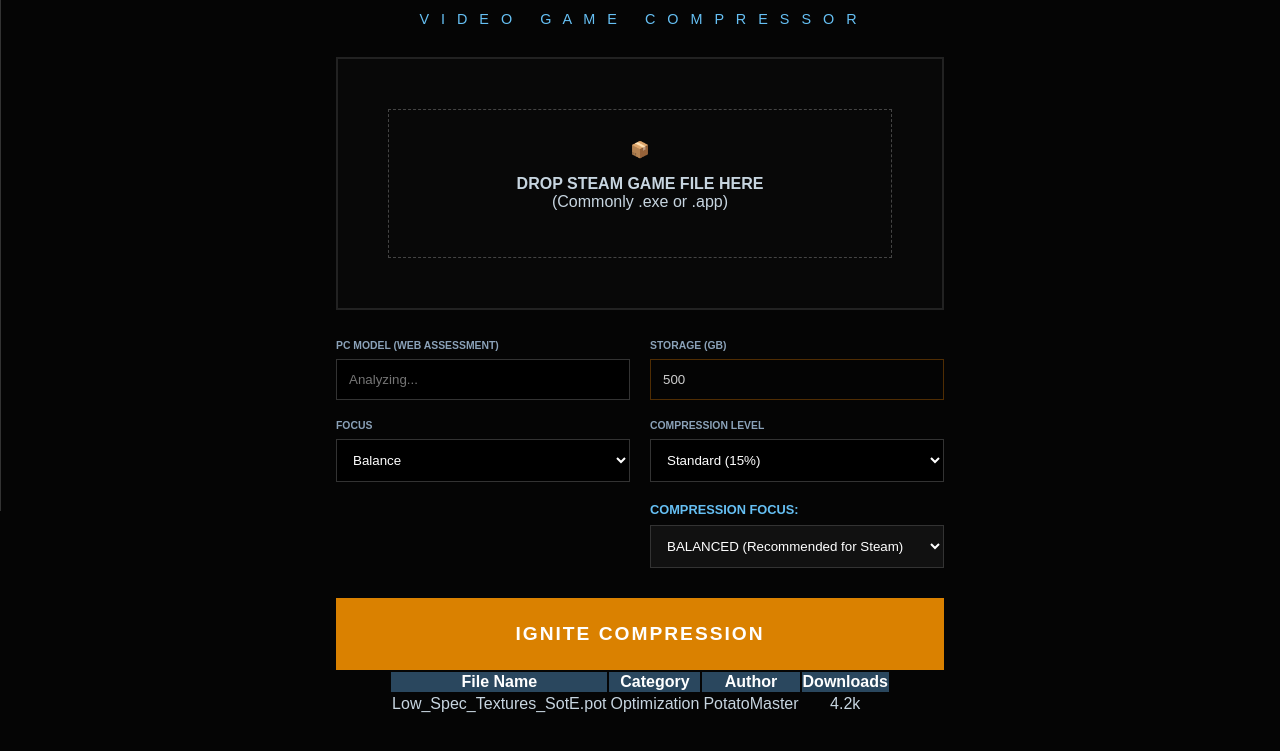
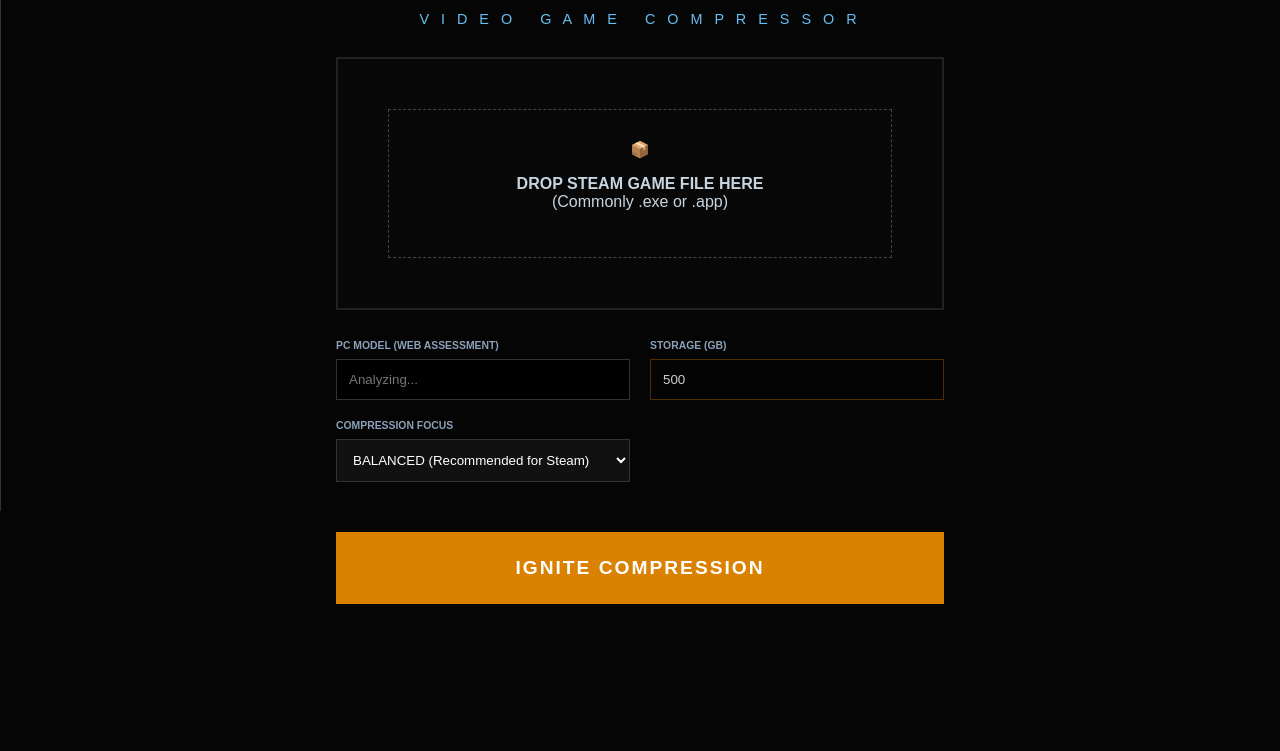
Before and after one commit to Joshua-D-03/HotPotato, a plain HTML site: page index.html in a window 1280 px wide. Shown: the part 289-1040 px from the top of the page. After the commit the page ends 933 px from the top, so only its background shows below. Drawn offline with nearby package versions, Linux system fonts and the light colour scheme.

Commit message:
Update index.html

```diff
--- a/index.html
+++ b/index.html
@@ -50,6 +50,7 @@
         </aside>
 
         <main class="main-content" id="mainContent">
+
             <div id="labPage" class="content-page">
                 <div class="potato-chamber">
                     <div id="potato" class="electric-potato blue-aura">🥔</div>
@@ -74,13 +75,6 @@
                         </div>
                     </div>
 
-                    <div id="progressContainer" class="progress-wrap hidden">
-                        <div class="progress-label">IGNITING CORES... <span id="percentText">0%</span></div>
-                        <div class="progress-track">
-                            <div id="progressBar" class="progress-fill"></div>
-                        </div>
-                    </div>
-
                     <div class="system-options-grid">
                         <div class="field">
                             <label>PC MODEL (WEB ASSESSMENT)</label>
@@ -91,23 +85,7 @@
                             <input type="number" id="storageInput" class="transparent-input" value="500">
                         </div>
                         <div class="field">
-                            <label>FOCUS</label>
-                            <select id="optFocus">
-                                <option value="Balance">Balance</option>
-                                <option value="Performance">Performance</option>
-                                <option value="Quality">Quality</option>
-                            </select>
-                        </div>
-                        <div class="field">
-                            <label>COMPRESSION LEVEL</label>
-                            <select id="compLevel">
-                                <option value="0.15">Standard (15%)</option>
-                                <option value="0.30">Balanced (30%)</option>
-                                <option value="0.65">Extreme (65%)</option>
-                                <option value="0.85">Potato (85%)</option>
-                            </select>
-                           <div class="control-group" style="margin-top: 20px; text-align: left;">
-    <label for="compLevel" style="display: block; margin-bottom: 8px; color: #66c0f4; font-size: 0.8rem; font-weight: bold;">COMPRESSION FOCUS:</label>
+                            <label>COMPRESSION FOCUS</label>
                             <select id="compLevel" style="background: #111; color: white; border: 1px solid #333; padding: 12px; width: 100%; font-family: 'Motiva Sans', sans-serif; cursor: pointer;">
                                 <option value="performance">PERFORMANCE (Fastest / Smallest File)</option>
                                 <option value="balanced" selected>BALANCED (Recommended for Steam)</option>
@@ -115,8 +93,8 @@
                             </select>
                         </div>
                     </div>
-                    </div>
-                    <button id="igniteBtn" class="btn-ignite">IGNITE COMPRESSION</button>
+
+                    <button id="igniteBtn" class="btn-ignite" style="margin-top:20px;">IGNITE COMPRESSION</button>
                 </section>
             </div>
 
@@ -126,45 +104,47 @@
                     <h3 style="color: #66c0f4;">LAST JOB COMPARISON</h3>
                     <div class="chart-flex" style="display: flex; gap: 20px; align-items: flex-end; height: 200px; padding: 20px;">
                         <div id="barBefore" style="background: #333; width: 60px; height: 100%; position: relative;">
-            <span style="position: absolute; top: -25px; width: 100%; text-align: center;">ORIGINAL</span>
+                            <span style="position: absolute; top: -25px; width: 100%; text-align: center; font-size: 0.7rem;">ORIGINAL</span>
                         </div>
                         <div id="barAfter" style="background: var(--orange); width: 60px; height: 40%; position: relative;">
-            <span style="position: absolute; top: -25px; width: 100%; text-align: center;">POTATO</span>
+                            <span style="position: absolute; top: -25px; width: 100%; text-align: center; font-size: 0.7rem;">POTATO</span>
                         </div>
                         <div class="stats-text" style="margin-left: 20px;">
-            <p>Space Saved: <span id="savePercent" class="nexus-blue">0%</span></p>
+                            <p>Space Saved: <span id="savePercent" class="nexus-blue" style="color: #66c0f4;">0%</span></p>
                             <p>GB Recovered: <span id="gbSaved" style="color: var(--bright-orange);">0 GB</span></p>
                         </div>
                     </div>
                 </div>
                 <div class="dashed-grid" id="historyGrid"></div>
-                <div class="dashed-grid" id="historyGrid"></div>
             </div>
 
             <div id="communityPage" class="content-page hidden">
                 <div class="nexus-container">
-        <div class="nexus-header" style="display: flex; justify-content: space-between;">
+                    <div class="nexus-header" style="display: flex; justify-content: space-between; align-items: center; margin-bottom: 20px;">
                         <h2>DISCUSSION HUB</h2>
                         <button id="newPostBtn" class="btn-ignite hidden">START NEW DISCUSSION</button>
                     </div>
                     <table class="nexus-table" id="nexusTable">
-            <thead><tr><th>Topic</th><th>Author</th><th>Replies</th></tr></thead>
+                        <thead>
+                            <tr><th>Topic</th><th>Author</th><th>Replies</th></tr>
+                        </thead>
                         <tbody>
                             <tr><td>Need help with optimization</td><td>User123</td><td>5</td></tr>
                         </tbody>
                     </table>
-    </div>
-</div>
-                    <table class="nexus-table" id="nexusTable">
+
+                    <h2 style="margin-top: 40px;">TRENDING PATCHES</h2>
+                    <table class="nexus-table">
                         <thead>
                             <tr><th>File Name</th><th>Category</th><th>Author</th><th>Downloads</th></tr>
                         </thead>
                         <tbody>
-                            <tr><td><span class="nexus-blue">Low_Spec_Textures_SotE.pot</span></td><td>Optimization</td><td>PotatoMaster</td><td>4.2k</td></tr>
+                            <tr><td><span class="nexus-blue" style="color: #66c0f4;">Low_Spec_Textures_SotE.pot</span></td><td>Optimization</td><td>PotatoMaster</td><td>4.2k</td></tr>
                         </tbody>
                     </table>
                 </div>
             </div>
+
         </main>
     </div>
 
```
Lines whose indentation alone changed are shown as unchanged.
